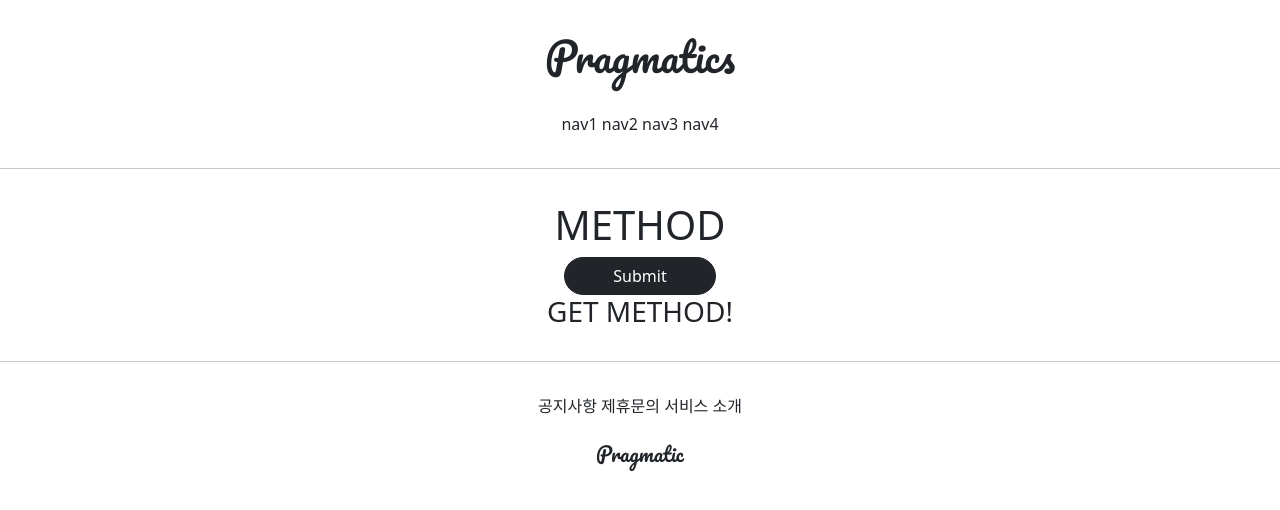
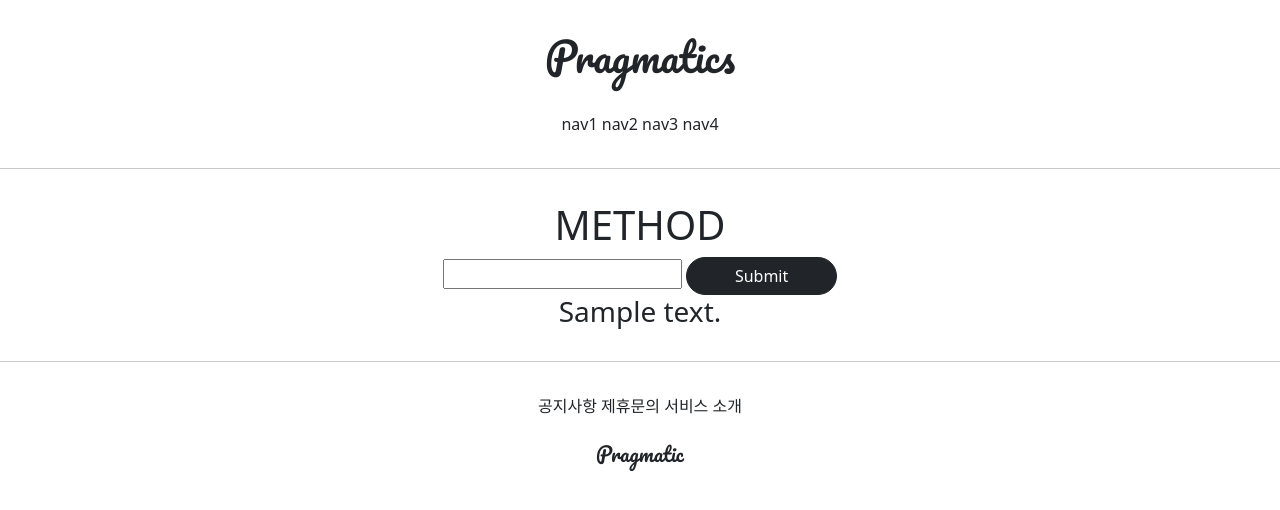
Before and after one commit to purin715/DjangoProject, a Django app: page /accounts/hello_world/ in a window 1280 px wide. Shown: the top 510 px of the page. Run offline with Django 3.2, Linux system fonts and the light colour scheme; tables that the repository leaves empty hold one stand-in row (values such as "Sample post"); parts of the project's set-up code (start-up, migrations or seed data) failed here and were passed over.

Commit message:
7/12 2ban class commit 1

```diff
--- a/accountapp/templates/accountapp/hello_world.html
+++ b/accountapp/templates/accountapp/hello_world.html
@@ -7,9 +7,13 @@
 
         <form action="/accounts/hello_world/" method="post">
             {% csrf_token %}
+            <input type="text" name="input">
             <input type="submit" class="btn btn-dark rounded-pill px-5">
         </form>
 
-        <h3>{{ text }}</h3>
+        {% for data in data_list %}
+            <h3>{{ data.text }}</h3>
+        {% endfor %}
     </div>
+
 {% endblock %}
--- a/accountapp/views.py
+++ b/accountapp/views.py
@@ -1,11 +1,27 @@
-from django.http import HttpResponse
+from django.http import HttpResponse, HttpResponseRedirect
 from django.shortcuts import render
 
 # Create your views here.
+from django.urls import reverse
+
+from accountapp.models import HelloWorld
 
 
 def hello_world(request):
+    # 라우팅 해줘야 해 (연결)
+    # 메인 앱에서 먼저 받고 여기로 보냄
     if request.method == "POST":
-        return render(request, 'accountapp/hello_world.html', context={'text':'POST METHOD!'})
+
+        temp = request.POST.get('input')
+        new_data = HelloWorld()
+        new_data.text = temp
+        new_data.save() # 실제 DB에 저장
+
+        return HttpResponseRedirect(reverse('acccountapp:hello_world')) # 실제 url 주소를 역치환해준다
+
+        # data_list = HelloWorld.objects.all() # HelloWorld의 객체들을 가져온다
+        #
+        # return render(request, 'accountapp/hello_world.html', context={'data_list' : data_list})
     else:
-        return render(request, 'accountapp/hello_world.html', context={'text':'GET METHOD!'})
+        data_list = HelloWorld.objects.all()
+        return render(request, 'accountapp/hello_world.html', context={'data_list' : data_list})
```
Also changed, not shown: accountapp/urls.py (line endings or trailing spaces).
